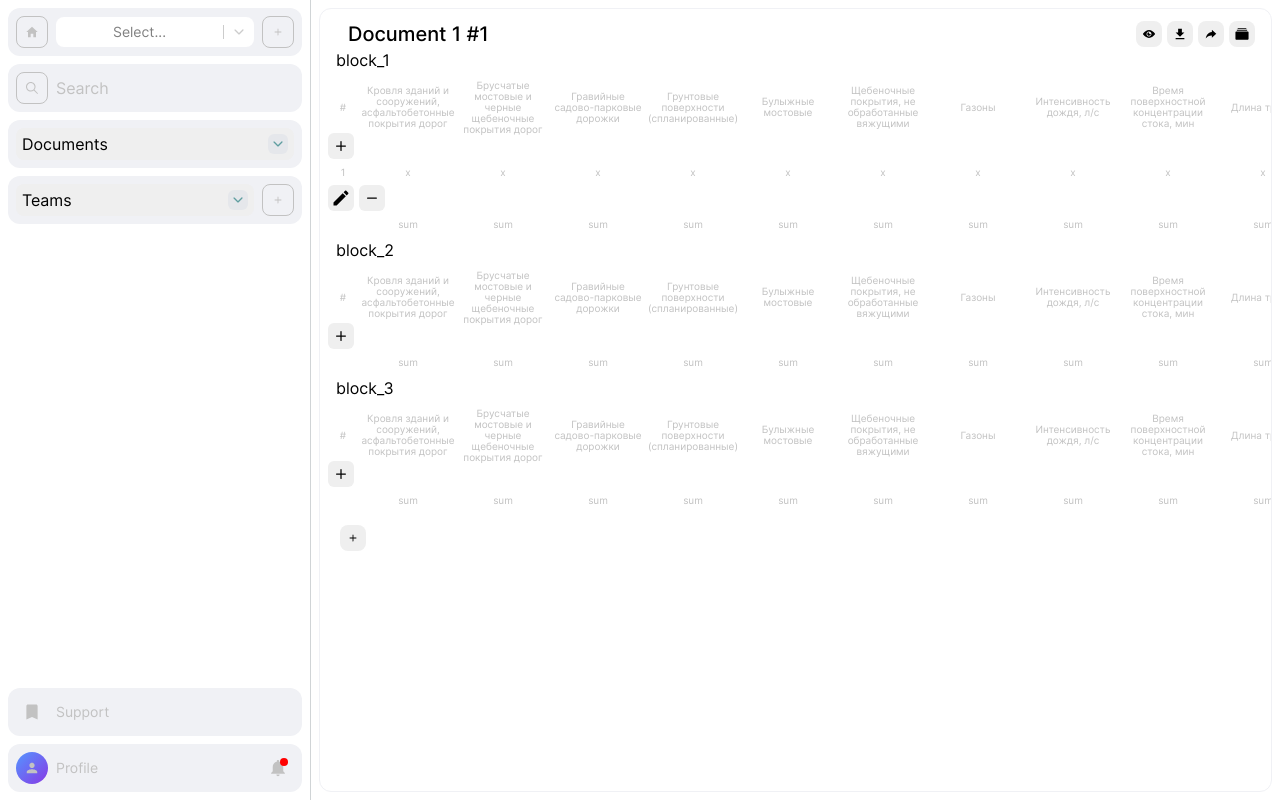
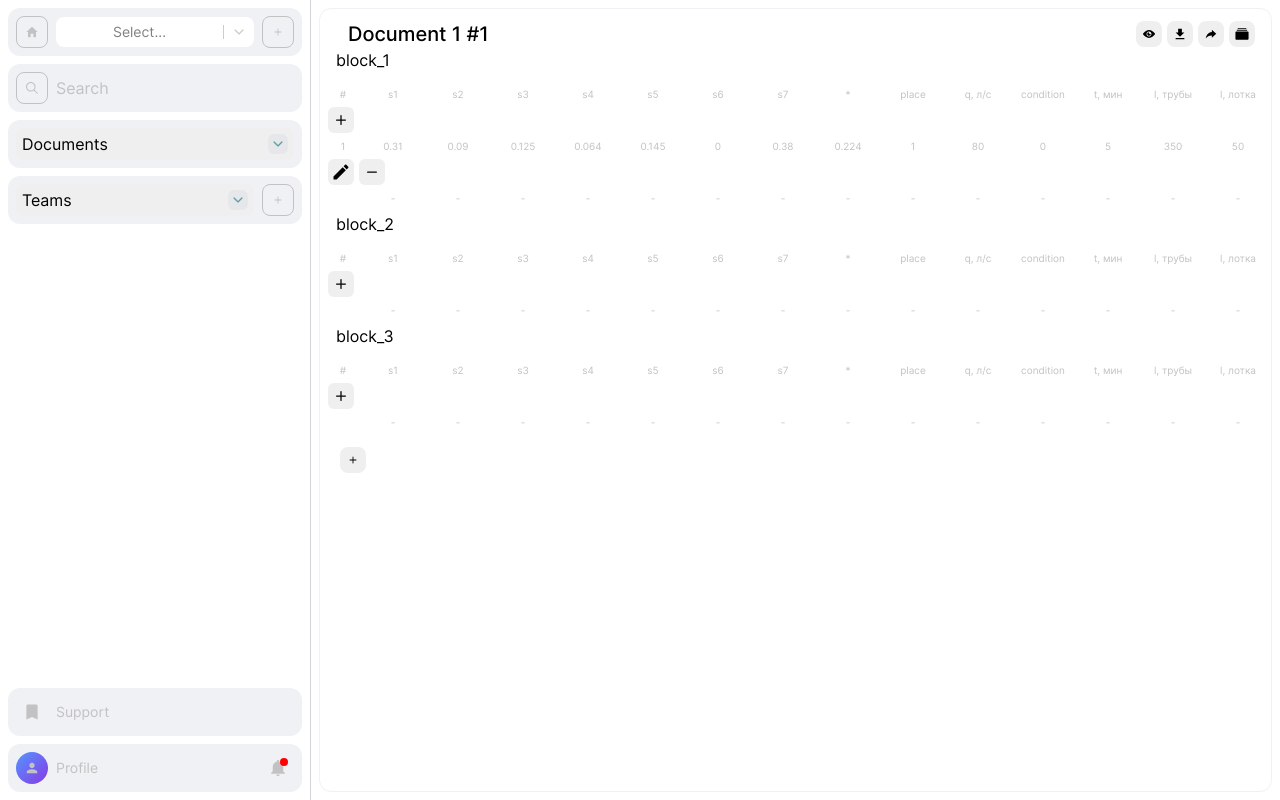
Before and after one commit to entools/tools.interface, a React (Vite) app: page /projects/1/documents/1 in a window 1280 px wide. Built offline with nearby package versions, Linux system fonts and the light colour scheme.

Commit message:
fix: document

```diff
--- a/src/pages/document-page/components/column/column.module.css
+++ b/src/pages/document-page/components/column/column.module.css
@@ -50,7 +50,7 @@
   margin: 0;
   padding: 0;
   /* height: 26px; */
-  height: 52px;
+  height: 26px;
 }
 .footer-fields {
   list-style: none;
@@ -67,7 +67,7 @@
   margin-right: 5px;
   padding: 0;
   /* min-width: 90px; */
-  width: 90px;
+  width: 60px;
   /* background-color: var(--background-color); */
   border-radius: 8px;
   justify-content: center;
--- a/src/pages/document-page/components/column/column.tsx
+++ b/src/pages/document-page/components/column/column.tsx
@@ -34,6 +34,14 @@ export default function Column({
     }
   };
 
+  // const initValues = {
+
+  //   flow: 0.224,
+  //   place: 1,
+
+  //   condition: 0,
+  // };
+
   return (
     <div
       ref={drop}
@@ -59,19 +67,22 @@ export default function Column({
         <ul className={style.fields}>
           <li className={style.position}>#</li>
           {[
-            'Кровля зданий и сооружений, асфальтобетонные покрытия дорог',
-            'Брусчатые мостовые и черные щебеночные покрытия дорог',
-            'Гравийные садово-парковые дорожки',
-            'Грунтовые поверхности (спланированные)',
-            'Булыжные мостовые',
-            'Щебеночные покрытия, не обработанные вяжущими',
-            'Газоны',
-            'Интенсивность дождя, л/с',
-            'Время поверхностной концентрации стока, мин',
-            'Длина трубы',
-            'Длина лотка',
-            'Скорость',
-            'Скорость',
+            's1', // roof
+            's2', // pavements
+            's3', // tracks
+            's4', // ground
+            's5', // cobblestone
+            's6', // stone
+            's7', // lawns
+            '*',
+            'place',
+            'q, л/с', // intensity
+            'condition', // condition
+            't, мин', // timeInit
+            'l, трубы', // lengthPipe
+            'l, лотка', // lengthTray
+            'v1, трубы', // velocityPipe
+            'v2, лотка', // velocityTray
           ].map((x) => (<li key={uuidv4()} className={style.field}>{x}</li>))}
         </ul>
         <button
@@ -87,7 +98,7 @@ export default function Column({
       <div className="movable-item">
         <ul className={style['footer-fields']}>
           <li className={style.position} />
-          {Array.from({ length: 13 }, (_, i) => i).map(() => (<li key={uuidv4()} className={style.field}>sum</li>))}
+          {Array.from({ length: 16 }, (_, i) => i).map(() => (<li key={uuidv4()} className={style.field}>-</li>))}
         </ul>
       </div>
     </div>
--- a/src/pages/document-page/components/form/rain-water.tsx
+++ b/src/pages/document-page/components/form/rain-water.tsx
@@ -33,7 +33,7 @@ const inputs = [
     name: 'roof',
     label: 'Кровля зданий и сооружений, асфальтобетонные покрытия дорог',
     pattern: {
-      value: /^[a-z0-9_-]{1,15}$/,
+      value: /^[0-9.,]{1,15}$/,
       message: 'Roof is invalid',
     },
     required: true,
@@ -171,31 +171,20 @@ const inputs = [
   },
 ];
 
-export default function RainWaterForm() {
+export default function RainWaterForm({ data, setData, onClose }: {
+  data: Record<string, number>; setData: (d: Record<string, number>) => void; onClose: () => void;
+}) {
   const { control, handleSubmit } = useForm<FormPayload>({
-    defaultValues: {
-      roof: 0.31,
-      flow: 0.224,
-      pavements: 0.09,
-      tracks: 0.125,
-      ground: 0.064,
-      cobblestone: 0.145,
-      stone: 0,
-      lawns: 0.38,
-      place: 1,
-      intensity: 80,
-      condition: 0,
-      // koef: 0.65,
-      timeInit: 5,
-      lengthPipe: 350,
-      lengthTray: 50,
-      velocityPipe: 0.8,
-      velocityTray: 0.7,
-    },
+    defaultValues: { ...data },
   });
 
-  const onSubmit = handleSubmit(async (data) => {
-    console.log(data);
+  const onSubmit = handleSubmit(async (d: Record<string, number | string>) => {
+    const res: Record<string, number> = {};
+    Object.keys(d).forEach((key) => {
+      res[key] = (typeof d[key] === 'string') ? Number(d[key].replace(',', '.')) : d[key];
+    });
+    setData(res);
+    onClose();
   });
 
   return (
--- a/src/pages/document-page/components/movable-item/movable-item.module.css
+++ b/src/pages/document-page/components/movable-item/movable-item.module.css
@@ -54,7 +54,7 @@
   margin: 0;
   margin-right: 5px;
   padding: 0;
-  min-width: 90px;
+  width: 60px;
   background-color: var(--background-color);
   border-radius: 8px;
   justify-content: center;
--- a/src/pages/document-page/components/movable-item/movable-item.tsx
+++ b/src/pages/document-page/components/movable-item/movable-item.tsx
@@ -1,4 +1,3 @@
-/* eslint-disable max-len */
 /* eslint-disable react/jsx-key */
 /* eslint-disable react/no-children-prop */
 /* eslint-disable no-shadow */
@@ -105,11 +104,32 @@ export default function MovableItem({
   const opacity = isDragging ? 0.4 : 1;
   drag(drop(ref));
 
+  const initValues = {
+    roof: 0.31,
+    pavements: 0.09,
+    tracks: 0.125,
+    ground: 0.064,
+    cobblestone: 0.145,
+    stone: 0,
+    lawns: 0.38,
+    flow: 0.224,
+    place: 1,
+    intensity: 80,
+    condition: 0,
+    // koef: 0.65,
+    timeInit: 5,
+    lengthPipe: 350,
+    lengthTray: 50,
+    velocityPipe: 0.8,
+    velocityTray: 0.7,
+  };
+  const [values, setValues] = useState<Record<string, number>>(initValues);
+
   return (
     <div ref={ref} className="movable-item" style={{ opacity }}>
       <ul className={style.fields}>
         <li className={style.position}>{id}</li>
-        {Array.from({ length: 13 }, (_, i) => i).map(() => (<li key={uuidv4()} className={style.field}>x</li>))}
+        {Object.values(values).map((x) => (<li key={uuidv4()} className={style.field}>{x}</li>))}
       </ul>
       <div className={style.tools}>
         <button
@@ -129,7 +149,13 @@ export default function MovableItem({
           <IoIosRemove />
         </button>
       </div>
-      {popupForm && <Modal title="Rain Water" onClose={handleClose} children={(<RainWaterForm />)} />}
+      {popupForm && (
+        <Modal
+          title="Rain Water"
+          onClose={handleClose}
+          children={(<RainWaterForm data={values} setData={setValues} onClose={handleClose} />)}
+        />
+      )}
     </div>
   );
 }
```
